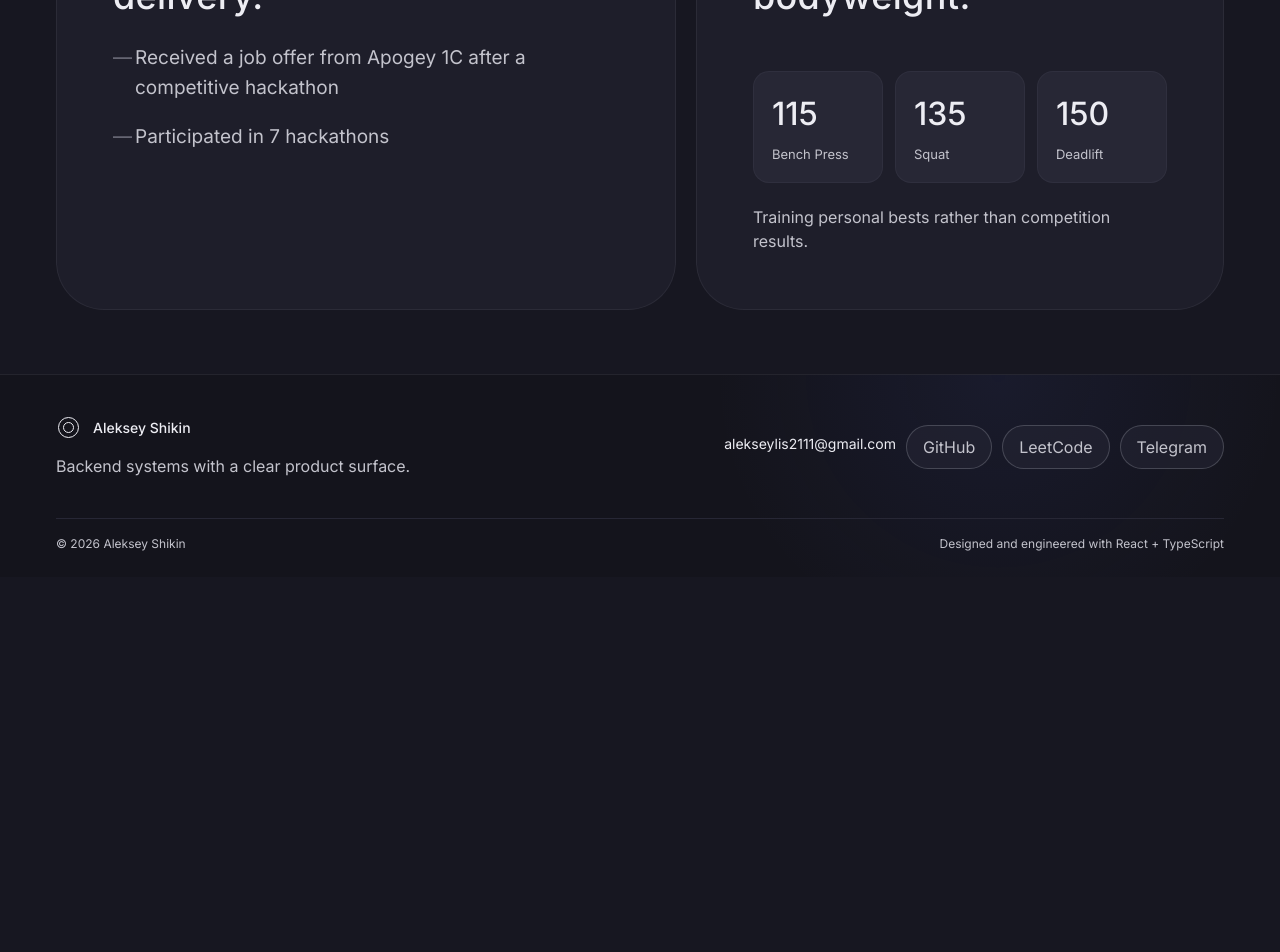
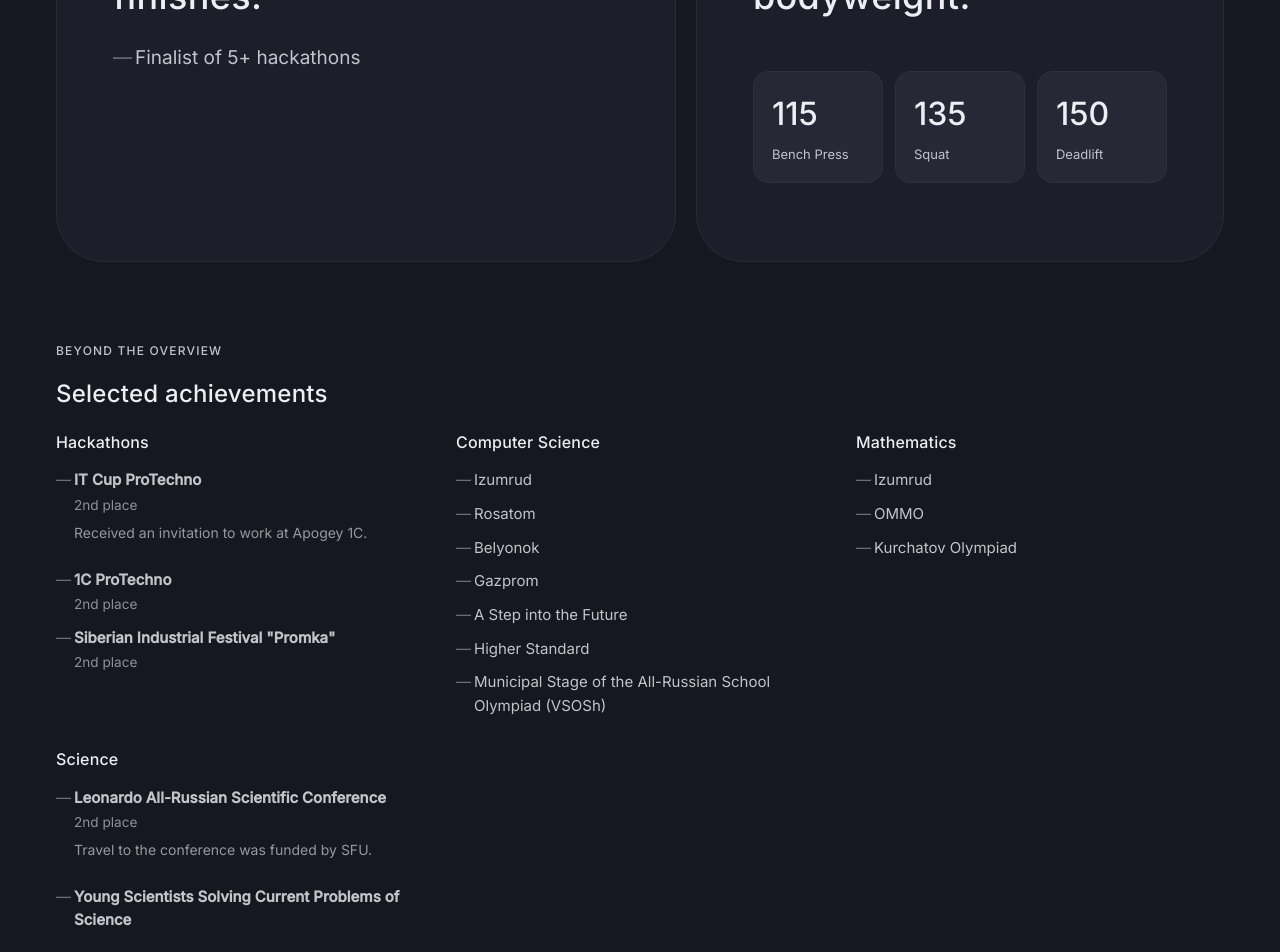
Before and after one commit to Fozu7916/My-site-portfolio, a React (Vite) app: page /hall-of-fame in a window 1280 px wide. Shown: the part 1260-2212 px from the top of the page. Before the commit the page ends 1837 px from the top, so only its background shows below. Built offline with nearby package versions, Linux system fonts and the light colour scheme.

Commit message:
revising the wording and redesigning certain solutions

```diff
--- a/src/pages/AboutPage.tsx
+++ b/src/pages/AboutPage.tsx
@@ -83,19 +83,16 @@ export function AboutPage() {
 
               <p>
                 <strong>Backend architecture</strong>
-                I work with REST APIs, real-time communication using
-                SignalR, PostgreSQL, and Redis. My current project explores
-                idempotent message delivery and server-side synchronization
-                for an offline-first messenger.
+                I work with REST APIs, implement real-time communication using SignalR,
+                and utilize PostgreSQL and Redis. I design system architectures and develop
+                high-performance functions—as demonstrated in my projects.
               </p>
 
               <p>
                 <strong>Continuous growth</strong>
-                I study Software Engineering at Tomsk Polytechnic University
-                and develop practical projects to strengthen my engineering
-                skills. My next learning goal is Go, with a focus on
-                concurrency, network programming, and scalable backend
-                services.
+                I am studying Software Engineering at Tomsk Polytechnic University
+                and working on practical projects to refine my engineering skills.
+                My next goal is to secure an internship at T-Bank.
               </p>
             </div>
 
@@ -111,11 +108,6 @@ export function AboutPage() {
               </div>
 
               <div>
-                <strong>400 kg</strong>
-                <span>Powerlifting total</span>
-              </div>
-
-              <div>
                 <strong>B2</strong>
                 <span>English level</span>
               </div>
@@ -123,8 +115,7 @@ export function AboutPage() {
           </Reveal>
 
           <Reveal className="content-card stack-card">
-            <span className="eyebrow">Technologies</span>
-            <h2>Stack.</h2>
+            <h2>Stack</h2>
 
             <div className="skill-groups">
               {skills.map((group) => (
--- a/src/pages/HallOfFamePage.tsx
+++ b/src/pages/HallOfFamePage.tsx
@@ -1,40 +1,66 @@
-import { useState } from 'react';
-import { achievements, education, powerlifting } from '../shared/data/profile';
-import { ImageLightbox } from '../features/projects/ui/ImageLightbox';
+import {
+  achievements,
+  education,
+  powerlifting,
+} from '../shared/data/profile';
+
+import { detailedAchievements } from '../shared/data/achievements';
+
 import { PageIntro } from '../shared/ui/PageIntro';
 import { Reveal } from '../shared/ui/Reveal';
 
-const certificates = [
-  { title: 'C++ course by Yandex', image: '/images/Yandex.png' },
-  { title: 'Industrial C++ programming by VK', image: '/images/Stepik.png' },
-];
-
 export function HallOfFamePage() {
-  const [selectedImage, setSelectedImage] = useState<string | null>(null);
-
   return (
     <div className="page-shell hall-of-fame-page">
       <PageIntro
         title="Results built through curiosity and discipline."
         description="Selected milestones in engineering, academics, education and powerlifting."
       />
+
       <div className="hof-grid">
         <Reveal className="content-card">
           <span className="eyebrow">Education</span>
+
           <h2>Software Engineering at TPU.</h2>
-          <ul className="clean-list">{education.schools.map((school) => <li key={school}>{school}</li>)}</ul>
+
+          <ul className="clean-list">
+            {education.schools.map((school) => (
+              <li key={school}>{school}</li>
+            ))}
+          </ul>
+
           <div className="score-grid">
-            {education.exams.map((exam) => <div key={exam.subject}><strong>{exam.score}</strong><span>{exam.subject}</span></div>)}
+            {education.exams.map((exam) => (
+              <div key={exam.subject}>
+                <strong>{exam.score}</strong>
+                <span>{exam.subject}</span>
+              </div>
+            ))}
           </div>
+
+          <ul className="clean-list">
+            {education.english.map((level) => (
+              <li key={level}>{level}</li>
+            ))}
+          </ul>
         </Reveal>
+
         <Reveal className="content-card">
-          <span className="eyebrow">Science & competition</span>
-          <h2>Olympiads, research and recognition.</h2>
-          <ul className="clean-list">{achievements.science.map((item) => <li key={item}>{item}</li>)}</ul>
+          <span className="eyebrow">Science & Olympiads</span>
+
+          <h2>Research, competitions and recognition.</h2>
+
+          <ul className="clean-list">
+            {achievements.science.map((item) => (
+              <li key={item}>{item}</li>
+            ))}
+          </ul>
         </Reveal>
+
         <Reveal className="content-card">
           <span className="eyebrow">Engineering</span>
-          <h2>Offer earned through delivery.</h2>
+
+          <h2>Three hackathon podium finishes.</h2>
 
           <ul className="clean-list">
             {achievements.engineering.map((item) => (
@@ -42,17 +68,76 @@ export function HallOfFamePage() {
             ))}
           </ul>
         </Reveal>
+
         <Reveal className="content-card">
           <span className="eyebrow">Powerlifting</span>
-          <h2>{powerlifting.total} kg total at {powerlifting.bodyweight} kg bodyweight.</h2>
+
+          <h2>
+            {powerlifting.total} kg total at{' '}
+            {powerlifting.bodyweight} kg bodyweight.
+          </h2>
+
           <div className="score-grid">
             {powerlifting.lifts.map((lift) => (
-              <div key={lift.name}><strong>{lift.weight}</strong><span>{lift.name}</span></div>
+              <div key={lift.name}>
+                <strong>{lift.weight}</strong>
+                <span>{lift.name}</span>
+              </div>
             ))}
           </div>
-          <p>Training personal bests rather than competition results.</p>
+
         </Reveal>
       </div>
+
+
+
+    <section className="hof-details">
+      <div className="hof-details-header">
+        <span className="eyebrow">BEYOND THE OVERVIEW</span>
+        <h2>Selected achievements</h2>
+      </div>
+
+      <div className="hof-details-grid">
+        <div className="hof-detail-item">
+          <h3>Hackathons</h3>
+          <ul className="clean-list">
+            {detailedAchievements.hackathons.map((item) => (
+              <li key={item.name}>
+                <strong>{item.name}</strong>
+                <span className="achievement-result">{item.result}</span>
+                {'note' in item && <p>{item.note}</p>}
+              </li>
+            ))}
+          </ul>
+        </div>
+
+        {detailedAchievements.olympiads.map((group) => (
+          <div className="hof-detail-item" key={group.category}>
+            <h3>{group.category}</h3>
+            <ul className="clean-list">
+              {group.names.map((name) => (
+                <li key={name}>{name}</li>
+              ))}
+            </ul>
+          </div>
+        ))}
+
+        <div className="hof-detail-item">
+          <h3>Science</h3>
+          <ul className="clean-list">
+            {detailedAchievements.science.map((item) => (
+              <li key={item.name}>
+                <strong>{item.name}</strong>
+                {item.result && (
+                  <span className="achievement-result">{item.result}</span>
+                )}
+                {'note' in item && <p>{item.note}</p>}
+              </li>
+            ))}
+          </ul>
+        </div>
+      </div>
+    </section>
 
     </div>
   );
--- a/src/pages/pages.css
+++ b/src/pages/pages.css
@@ -945,3 +945,67 @@
 
   .project-gallery button { grid-column: 1; }
 }
+.hof-details {
+  margin-top: 3rem;
+  padding-top: 2rem;
+  border-top: 1px solid var(--border-color);
+}
+
+.hof-details-header {
+  margin-bottom: 1.5rem;
+}
+
+.hof-details-header h2 {
+  margin-top: 0.5rem;
+  font-size: 1.5rem;
+}
+
+.hof-details-grid {
+  display: grid;
+  grid-template-columns: repeat(3, minmax(0, 1fr));
+  gap: 2rem;
+}
+
+.hof-detail-item {
+  min-width: 0;
+}
+
+.hof-detail-item h3 {
+  margin-bottom: 1rem;
+  font-size: 1rem;
+}
+
+.hof-detail-item .clean-list {
+  display: grid;
+  gap: 0.65rem;
+}
+
+.hof-detail-item li {
+  overflow-wrap: anywhere;
+}
+
+.achievement-result {
+  display: block;
+  margin-top: 0.2rem;
+  font-size: 0.85rem;
+  opacity: 0.7;
+}
+
+.hof-detail-item p {
+  margin-top: 0.35rem;
+  font-size: 0.875rem;
+  opacity: 0.75;
+}
+
+@media (max-width: 900px) {
+  .hof-details-grid {
+    grid-template-columns: repeat(2, minmax(0, 1fr));
+  }
+}
+
+@media (max-width: 600px) {
+  .hof-details-grid {
+    grid-template-columns: 1fr;
+    gap: 1.5rem;
+  }
+}
--- /dev/null
+++ b/src/shared/data/achievements.ts
@@ -0,0 +1,51 @@
+export const detailedAchievements = {
+  hackathons: [
+    {
+      name: 'IT Cup ProTechno',
+      result: '2nd place',
+      note: 'Received an invitation to work at Apogey 1C.',
+    },
+    {
+      name: '1C ProTechno',
+      result: '2nd place',
+    },
+    {
+      name: 'Siberian Industrial Festival "Promka"',
+      result: '2nd place',
+    },
+  ],
+
+  olympiads: [
+    {
+      category: 'Computer Science',
+      names: [
+        'Izumrud',
+        'Rosatom',
+        'Belyonok',
+        'Gazprom',
+        'A Step into the Future',
+        'Higher Standard',
+        'Municipal Stage of the All-Russian School Olympiad (VSOSh)',
+      ],
+    },
+    {
+      category: 'Mathematics',
+      names: [
+        'Izumrud',
+        'OMMO',
+        'Kurchatov Olympiad',
+      ],
+    },
+  ],
+
+  science: [
+    {
+      name: 'Leonardo All-Russian Scientific Conference',
+      result: '2nd place',
+      note: 'Travel to the conference was funded by SFU.',
+    },
+    {
+      name: 'Young Scientists Solving Current Problems of Science',
+    },
+  ],
+} as const;
--- a/src/shared/data/profile.ts
+++ b/src/shared/data/profile.ts
@@ -1,7 +1,7 @@
 export const profile = {
   name: 'Aleksey Shikin',
   role: 'Backend Developer · C# / .NET',
-  email: 'alekseylis2111@gmail.com',
+  email: '',
   telegram: '@FozuZXC',
   telegramUrl: 'https://t.me/FozuZXC',
   github: 'https://github.com/Fozu7916',
@@ -12,7 +12,7 @@ export const profile = {
 export const skills = [
   {
     category: 'Backend',
-    items: ['C#', '.NET 10', 'ASP.NET Core', 'Entity Framework Core', 'Go(learning)'],
+    items: ['C#', '.NET 10', 'ASP.NET Core', 'Entity Framework Core', 'Go (learning)'],
   },
   {
     category: 'Databases',
@@ -20,14 +20,14 @@ export const skills = [
   },
   {
     category: 'Message Brokers',
-    items: ['RabbitMQ(learning)', 'Apache Kafka(learning)'],
+    items: ['RabbitMQ (learning)', 'Apache Kafka (learning)'],
   },
   {
     category: 'DevOps & Cloud',
     items: [
       'Git', 'GitHub', 'GitHub Actions',
-      'Linux', 'Docker', 'Kubernetes(learning)', 'Nginx',
-      'AWS(learning)', 'Microsoft Azure(learning)',
+      'Linux', 'Docker', 'Kubernetes (learning)', 'Nginx',
+      'AWS (learning)', 'Microsoft Azure (learning)',
     ],
   },
   {
@@ -46,18 +46,18 @@ export const education = {
     { subject: 'Computer Science (USE)', score: 80 },
     { subject: 'Russian (USE)', score: 75 },
   ],
+  english: [
+  ],
 } as const;
 
 export const achievements = {
   science: [
-    'Finalist in 5 national mathematics olympiads',
-    'Finalist in 10+ national computer science olympiads',
+    'Finalist in 5 mathematics olympiads',
+    'Finalist in 10+ computer science olympiads',
     'Delivered 30+ presentations at scientific conferences',
-    'Won 2nd place at the Leonardo All-Russian Scientific Conference',
   ],
   engineering: [
-    'Received a job offer from Apogey 1C after a competitive hackathon',
-    'Participated in 7 hackathons',
+    'Finalist of 5+ hackathons',
   ],
 } as const;
 
--- a/src/widgets/layout/SiteHeader.tsx
+++ b/src/widgets/layout/SiteHeader.tsx
@@ -8,7 +8,7 @@ const navigation = [
   { to: '/projects', label: 'Projects' },
   { to: '/about', label: 'About' },
   { to: '/devlog', label: 'Devlog' },
-  { to: '/hall-of-fame', label: 'Hall of Fame' },
+  { to: '/hall-of-fame', label: 'Achievements' },
 ] as const;
 
 export function SiteHeader() {
```
